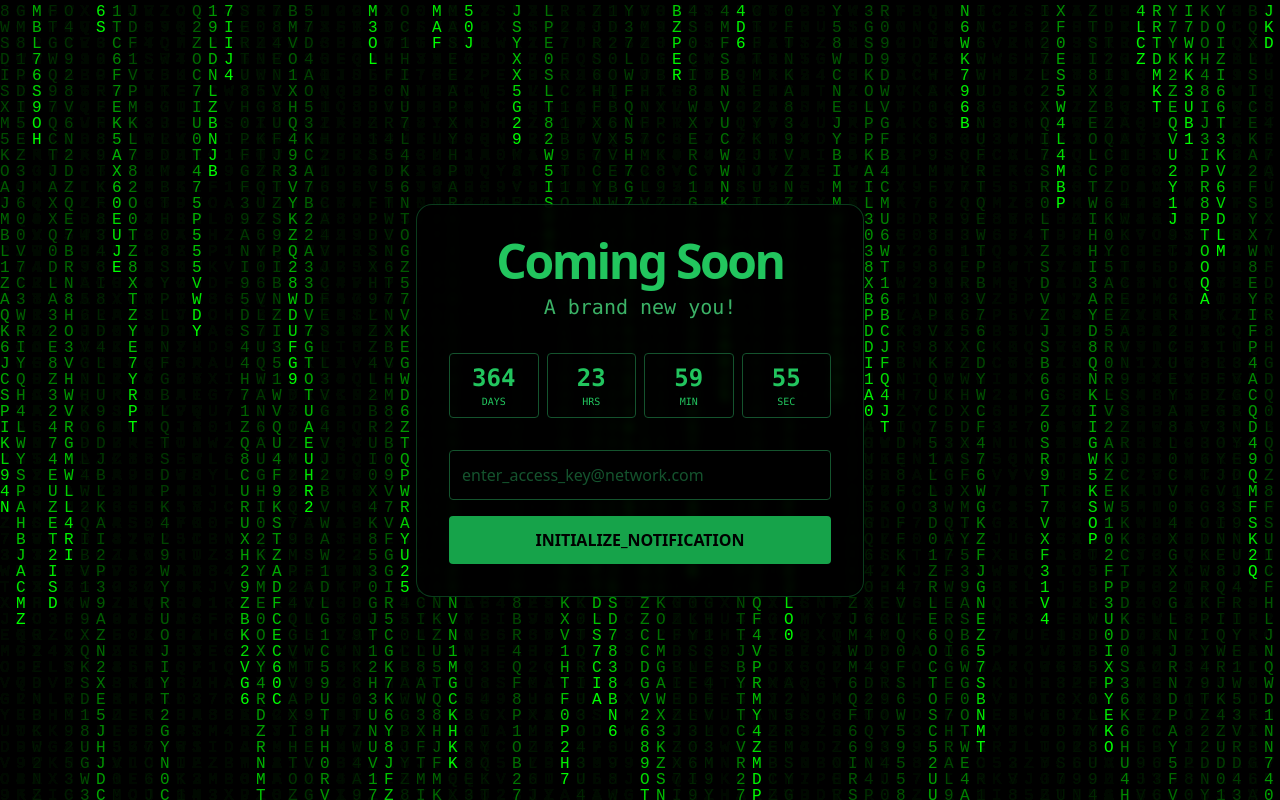
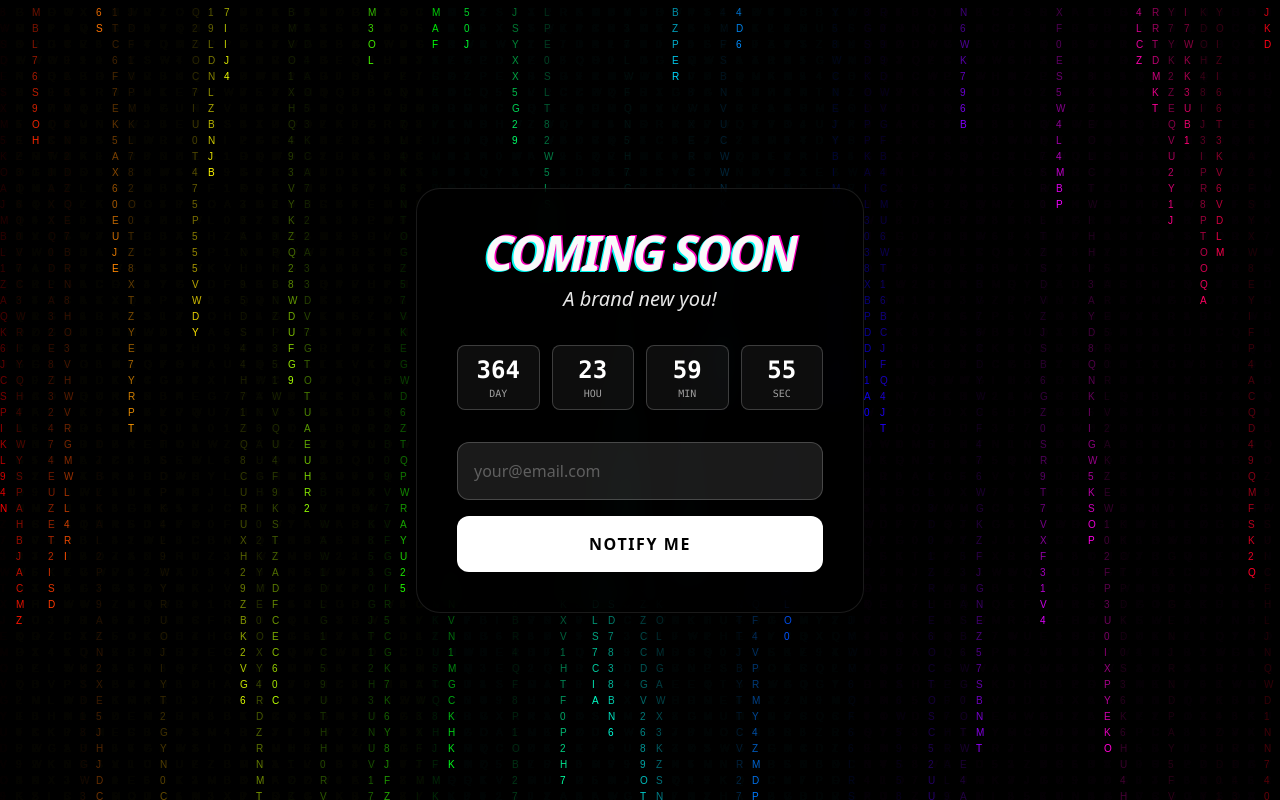
Before and after one commit to mikejm7/hello-world, a Next.js app: page / in a window 1280 px wide. Built offline with nearby package versions, Linux system fonts and the light colour scheme.

Commit message:
Update page.tsx

```diff
--- a/app/page.tsx
+++ b/app/page.tsx
@@ -6,15 +6,13 @@ export default function ComingSoon() {
   const [timeLeft, setTimeLeft] = useState({ days: 0, hours: 0, minutes: 0, seconds: 0 });
 
   useEffect(() => {
-    // --- TIMER LOGIC ---
-    // Sets target date to exactly 1 year from now
+    // TIMER LOGIC
     const targetDate = new Date();
     targetDate.setFullYear(targetDate.getFullYear() + 1);
 
     const timer = setInterval(() => {
       const now = new Date().getTime();
       const distance = targetDate.getTime() - now;
-
       setTimeLeft({
         days: Math.floor(distance / (1000 * 60 * 60 * 24)),
         hours: Math.floor((distance % (1000 * 60 * 60 * 24)) / (1000 * 60 * 60)),
@@ -23,7 +21,7 @@ export default function ComingSoon() {
       });
     }, 1000);
 
-    // --- MATRIX LOGIC ---
+    // RAINBOW MATRIX LOGIC
     const canvas = canvasRef.current;
     if (!canvas) return;
     const ctx = canvas.getContext('2d');
@@ -39,67 +37,59 @@ export default function ComingSoon() {
     for (let i = 0; i < columns; i++) drops[i] = 1;
 
     function draw() {
-      ctx!.fillStyle = "rgba(0, 0, 0, 0.05)";
+      ctx!.fillStyle = "rgba(0, 0, 0, 0.1)"; // Darker for better contrast
       ctx!.fillRect(0, 0, canvas!.width, canvas!.height);
-      ctx!.fillStyle = "#0F0";
-      ctx!.font = fontSize + "px monospace";
+
       for (let i = 0; i < drops.length; i++) {
+        // This line creates the Rainbow Roll from left to right
+        const hue = (i / columns) * 360;
+        ctx!.fillStyle = `hsl(${hue}, 100%, 50%)`;
+
         const text = letters.charAt(Math.floor(Math.random() * letters.length));
         ctx!.fillText(text, i * fontSize, drops[i] * fontSize);
+
         if (drops[i] * fontSize > canvas!.height && Math.random() > 0.975) drops[i] = 0;
         drops[i]++;
       }
     }
 
     const matrixInterval = setInterval(draw, 33);
-    return () => {
-      clearInterval(timer);
-      clearInterval(matrixInterval);
-    };
+    return () => { clearInterval(timer); clearInterval(matrixInterval); };
   }, []);
 
   return (
     <main className="relative min-h-screen w-full bg-black flex items-center justify-center overflow-hidden">
       <canvas ref={canvasRef} className="absolute top-0 left-0 w-full h-full" />
 
-      <div className="relative z-10 bg-black/80 p-8 rounded-2xl border border-green-500/30 backdrop-blur-sm max-w-md w-full mx-4 text-center">
-        <h1 className="text-5xl font-bold text-green-500 mb-2 tracking-tighter">
+      <div className="relative z-10 bg-black/60 p-10 rounded-3xl border border-white/10 backdrop-blur-md max-w-md w-full mx-4 text-center">
+        {/* Neon Glitch Text */}
+        <h1 className="text-5xl font-black text-white mb-2 tracking-tighter animate-glitch uppercase italic">
           Coming Soon
         </h1>
-        <p className="text-xl text-green-400/80 mb-8 font-mono">
+        <p className="text-xl text-white/90 mb-8 font-light italic">
           A brand new you!
         </p>
 
-        {/* Countdown Timer Display */}
-        <div className="grid grid-cols-4 gap-2 mb-8 font-mono text-green-500">
-          <div className="flex flex-col border border-green-900 p-2 rounded">
-            <span className="text-2xl font-bold">{timeLeft.days}</span>
-            <span className="text-[10px] uppercase">Days</span>
-          </div>
-          <div className="flex flex-col border border-green-900 p-2 rounded">
-            <span className="text-2xl font-bold">{timeLeft.hours}</span>
-            <span className="text-[10px] uppercase">Hrs</span>
-          </div>
-          <div className="flex flex-col border border-green-900 p-2 rounded">
-            <span className="text-2xl font-bold">{timeLeft.minutes}</span>
-            <span className="text-[10px] uppercase">Min</span>
-          </div>
-          <div className="flex flex-col border border-green-900 p-2 rounded">
-            <span className="text-2xl font-bold">{timeLeft.seconds}</span>
-            <span className="text-[10px] uppercase">Sec</span>
-          </div>
+        {/* Countdown Timer */}
+        <div className="grid grid-cols-4 gap-3 mb-8 text-white font-mono">
+          {Object.entries(timeLeft).map(([label, value]) => (
+            <div key={label} className="flex flex-col bg-white/5 border border-white/20 p-2 rounded-lg">
+              <span className="text-2xl font-bold">{value}</span>
+              <span className="text-[10px] uppercase opacity-60">{label.slice(0,3)}</span>
+            </div>
+          ))}
         </div>
 
         <form action="https://formspree.io/f/YOUR_ID_HERE" method="POST" className="flex flex-col gap-4">
           <input
             type="email"
             name="email"
-            placeholder="enter_access_key@network.com"
+            placeholder="your@email.com"
             required
-            className="p-3 rounded bg-black border border-green-900 text-green-400 placeholder:text-green-900 focus:outline-none focus:border-green-500 transition-colors"
+            className="p-4 rounded-xl bg-white/10 border border-white/20 text-white placeholder:text-white/30 focus:outline-none focus:ring-2 focus:ring-white/50 transition-all"
           />
-          <button type="submit" className="bg-green-600 hover:bg-green-500 text-black font-bold py-3 px-6 rounded transition-all active:scale-95">
-            INITIALIZE_NOTIFICATION
+          <button type="submit" className="bg-white text-black font-black py-4 px-6 rounded-xl hover:bg-gray-200 transition-all active:scale-95 uppercase tracking-widest">
+            Notify Me
           </button>
         </form>
       </div>
```
